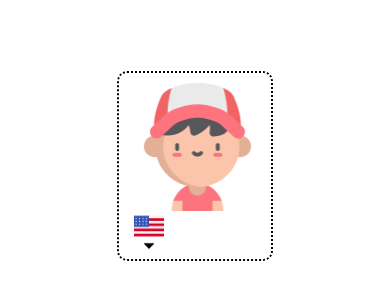
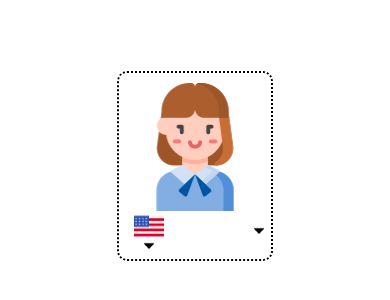
Before and after one commit to dcnxx1/kelli, a React Native app in the folder app/: screen / in a window 390 px wide. Shown: the part 256-556 px from the top of the page. Built offline with nearby package versions, Linux system fonts and the light colour scheme.

Commit message:
created modal that covers entire screen
Also added a modal context. But not sure if I actually need it.

```diff
--- a/app/App.tsx
+++ b/app/App.tsx
@@ -1,12 +1,15 @@
 import { StatusBar } from "expo-status-bar";
 import { StyleSheet, View } from "react-native";
 import { Home } from "./src/screens";
+import ModalContext from "./src/shared/context/ModalContext";
 
 export default function App() {
   return (
     <View style={homeStyle.App}>
-      <Home />
-      <StatusBar style="dark" />
+      <ModalContext>
+        <Home />
+      </ModalContext>
+      <StatusBar style="auto" />
     </View>
   );
 }
--- a/app/src/screens/Home/Home.tsx
+++ b/app/src/screens/Home/Home.tsx
@@ -20,10 +20,11 @@ export default function Home() {
   const [languageArray, setLanguageArray] =useState<SelectLanguage[]>(Languages);
     //  STATES
   const [language, setLanguage] = useState<SelectLanguage>(languageArray[0]);
-  const [character, setCharacter] = useState<Character>(characterArray[0]);
+  const [character, setCharacter] = useState<Character>(characterArray[3]);
   const [isOpenOptions, setOptions] = useState(false);
   const [isOpenModal, setIsOpenModal] = useState<boolean>(false);
-  console.log(isOpenOptions);
+
+
   return (
     <View style={ss.Homes}>
       <Frame>
--- /dev/null
+++ b/app/src/shared/components/modal/Modal.tsx
@@ -0,0 +1,32 @@
+import { View, StyleSheet, Modal as SelectionModal } from "react-native";
+import { theme } from "../../themes";
+import { ReactNode } from "react";
+
+interface ModalProps {
+  children?: ReactNode;
+}
+export default function Modal({ children } : ModalProps) {
+  return (
+    <SelectionModal
+      statusBarTranslucent={true}
+      presentationStyle="overFullScreen"
+      transparent
+      animationType="fade"
+    >
+      <View style={ModalStyle.Modal}>
+        {children}
+      </View>
+    </SelectionModal>
+  );
+}
+
+const ModalStyle = StyleSheet.create({
+  Modal: {
+    width: "100%",
+    height: "100%",
+    backgroundColor: theme.colors.kelliBlack,
+    justifyContent: "center",
+    alignContent: "center",
+    opacity: 0.8,
+  },
+});
--- a/app/src/shared/components/option/DisplayName.tsx
+++ b/app/src/shared/components/option/DisplayName.tsx
@@ -1,14 +1,27 @@
-import { View, StyleSheet, Text } from "react-native";
-import { ReactNode } from "react";
+import { View, StyleSheet, Text, Image, Pressable } from "react-native";
+import { ReactNode, useState, useCallback, useContext } from "react";
 import { theme } from "../../themes";
+import DropDown from "../../images/actions/icondropdown.png";
+import Modal from "../modal/Modal";
+
 interface Props {
   children?: ReactNode;
 }
 export default function DisplayName({ children }: Props) {
-  return (
-    <View style={OptionStyle.Option}>
+  const [openSelection, setIsOpenSelected] = useState(true);
+
+  const changeSelection = () => {
+    setIsOpenSelected(!openSelection);
+  };
+
+  return (<>
+    <Pressable onPress={changeSelection} style={OptionStyle.Option}>
       <Text style={OptionStyle.NameText}>{children}</Text>
-    </View>
+      <Image style={OptionStyle.dropDown} source={DropDown} />
+    </Pressable>
+
+    {openSelection && <Modal></Modal>}
+    </>
   );
 }
 
@@ -16,14 +29,22 @@ const OptionStyle = StyleSheet.create({
   Option: {
     width: 100,
     borderRadius: 5,
-    justifyContent: "center",
+    backgroundColor: theme.colors.kelliPurple,
+    flexDirection: "row",
+    maxHeight: 40,
     alignItems: "center",
-    backgroundColor: theme.colors.kelliPurple,
-    maxHeight: 40,
+    paddingHorizontal: 10,
+    lineHeight: 2,
   },
 
   NameText: {
-    color:'white',
-    fontSize: 13
+    color: "white",
+    flex: 1,
+    fontSize: 13,
+  },
+  dropDown: {
+    resizeMode: "contain",
+    width: 10,
+    height: 10,
   },
 });
--- a/app/src/shared/components/option/LanguageOptions.tsx
+++ b/app/src/shared/components/option/LanguageOptions.tsx
@@ -37,6 +37,7 @@ export default function LanguageOptions({
   language,
   setLanguage,
 }: Props) {
+
   const changeOptions = useCallback(() => {
     setOptions(!isOpen);
   }, [isOpen]);
--- /dev/null
+++ b/app/src/shared/context/ModalContext.tsx
@@ -0,0 +1,22 @@
+import { createContext, useState, ReactNode } from 'react';
+
+interface Props {
+    children? : ReactNode
+}
+
+export interface ModalValues {
+    isModalOpen: boolean,
+    setIsModalOpen: React.Dispatch<React.SetStateAction<boolean>>
+}
+export const ContextModal = createContext({
+    isModalOpen: false,
+    setIsModalOpen : (isModalOpen: boolean) => {}
+})
+
+export default function ModalContext({children}: Props) {
+    const [isModalOpen, setIsModalOpen] = useState(false)
+
+    return <ContextModal.Provider value={{isModalOpen, setIsModalOpen}}>
+        {children}
+    </ContextModal.Provider>
+}
```
Also changed, not shown: app/src/shared/components/modal/SelectCharacterModal.tsx (deleted, +0 -10 lines).
